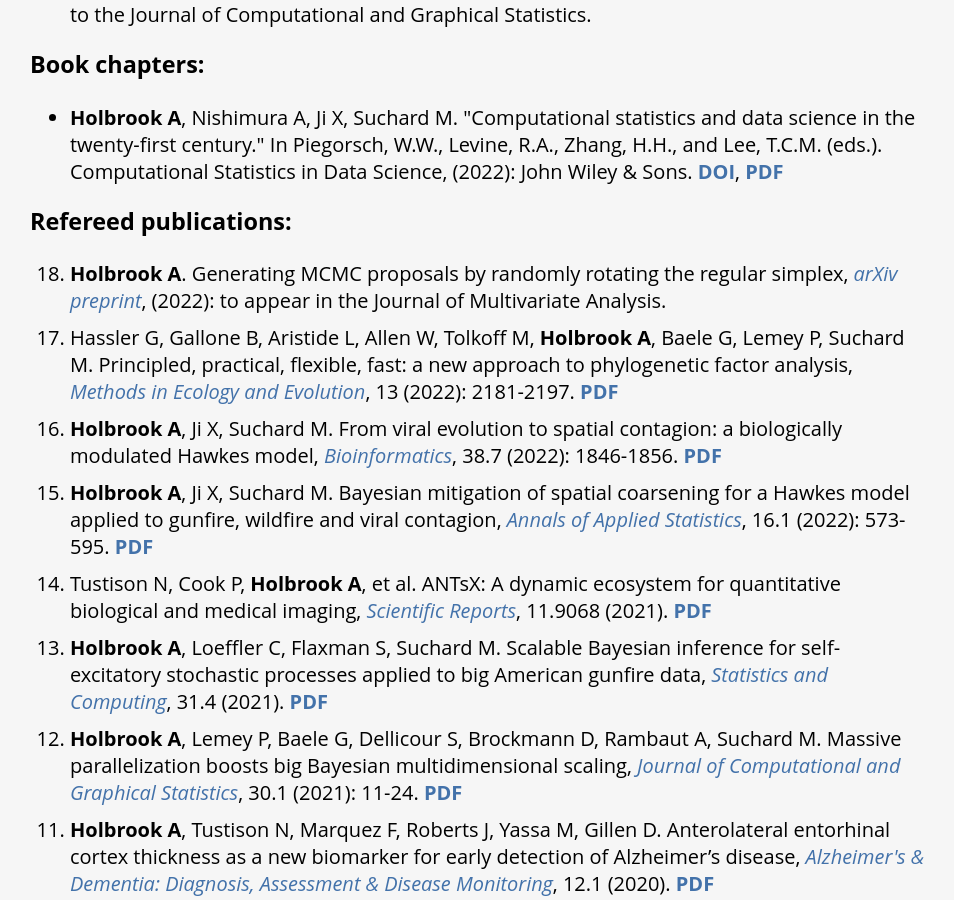
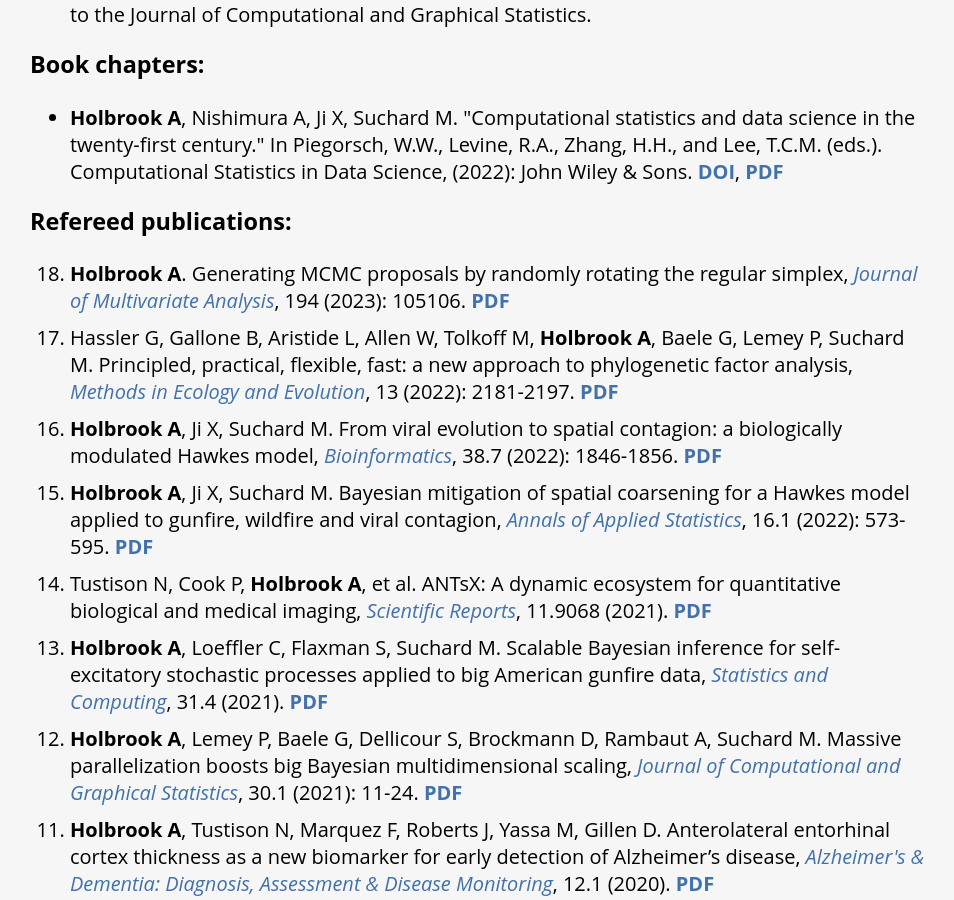
Before and after one commit to andrewjholbrook/andrewjholbrook.github.io, a Jekyll site: the page built from research.html, in a window 1280 px wide and 900 px high, scrolled down 655 px. Shown: the whole window, without its empty margins (162-1116 px from the left). Built offline with Jekyll 4.4.1, drawn with Linux system fonts in a browser that asks for light colours; a style sheet for code colours, icons or effects is not loaded.

Commit message:
Update research.html

```diff
--- a/research.html
+++ b/research.html
@@ -29,7 +29,7 @@ John Wiley & Sons. <b><a href="https://doi.org/10.1002/9781118445112.stat08324"
   <h3>Refereed publications:</h3>
 
   <ol id="pubs" reversed>
-                <li><b>Holbrook A</b>. Generating MCMC proposals by randomly rotating the regular simplex, <i><a href="https://arxiv.org/abs/2110.06445" target="_blank">arXiv preprint</a></i>, (2022): to appear in the Journal of Multivariate Analysis.  </li>
+                <li><b>Holbrook A</b>. Generating MCMC proposals by randomly rotating the regular simplex, <i><a href="https://doi.org/10.1016/j.jmva.2022.105106" target="_blank">Journal of Multivariate Analysis</a></i>, 194 (2023): 105106. <a href="papers/simpl.pdf" target="_blank"><b>PDF</b></a>  </li>
                 <li> Hassler G, Gallone B, Aristide L, Allen W, Tolkoff M, <b>Holbrook A</b>, Baele G, Lemey P, Suchard M. Principled, practical, flexible, fast: a new approach to phylogenetic factor analysis, <i><a href="https://doi.org/10.1111/2041-210X.13920" target="_blank">Methods in Ecology and Evolution</a></i>, 13 (2022): 2181-2197. <a href="papers/ppff.pdf" target="_blank"><b>PDF</b></a>
                             <li> <b>Holbrook A</b>, Ji X, Suchard M. From viral evolution to spatial contagion: a biologically modulated Hawkes model, <i><a href="https://doi.org/10.1093/bioinformatics/btac027" target="_blank">Bioinformatics</a></i>, 38.7 (2022): 1846-1856. <a href="papers/phyloHawkes.pdf" target="_blank"><b>PDF</b></a>
                     <li> <b>Holbrook A</b>, Ji X, Suchard M. Bayesian mitigation of spatial coarsening for a Hawkes model applied to gunfire, wildfire and viral contagion, <i><a href="http://dx.doi.org/10.1214/21-AOAS1517" target="_blank">Annals of Applied Statistics</a></i>, 16.1 (2022): 573-595. <a href="papers/spatialCoarsening.pdf" target="_blank"><b>PDF</b></a>
```
